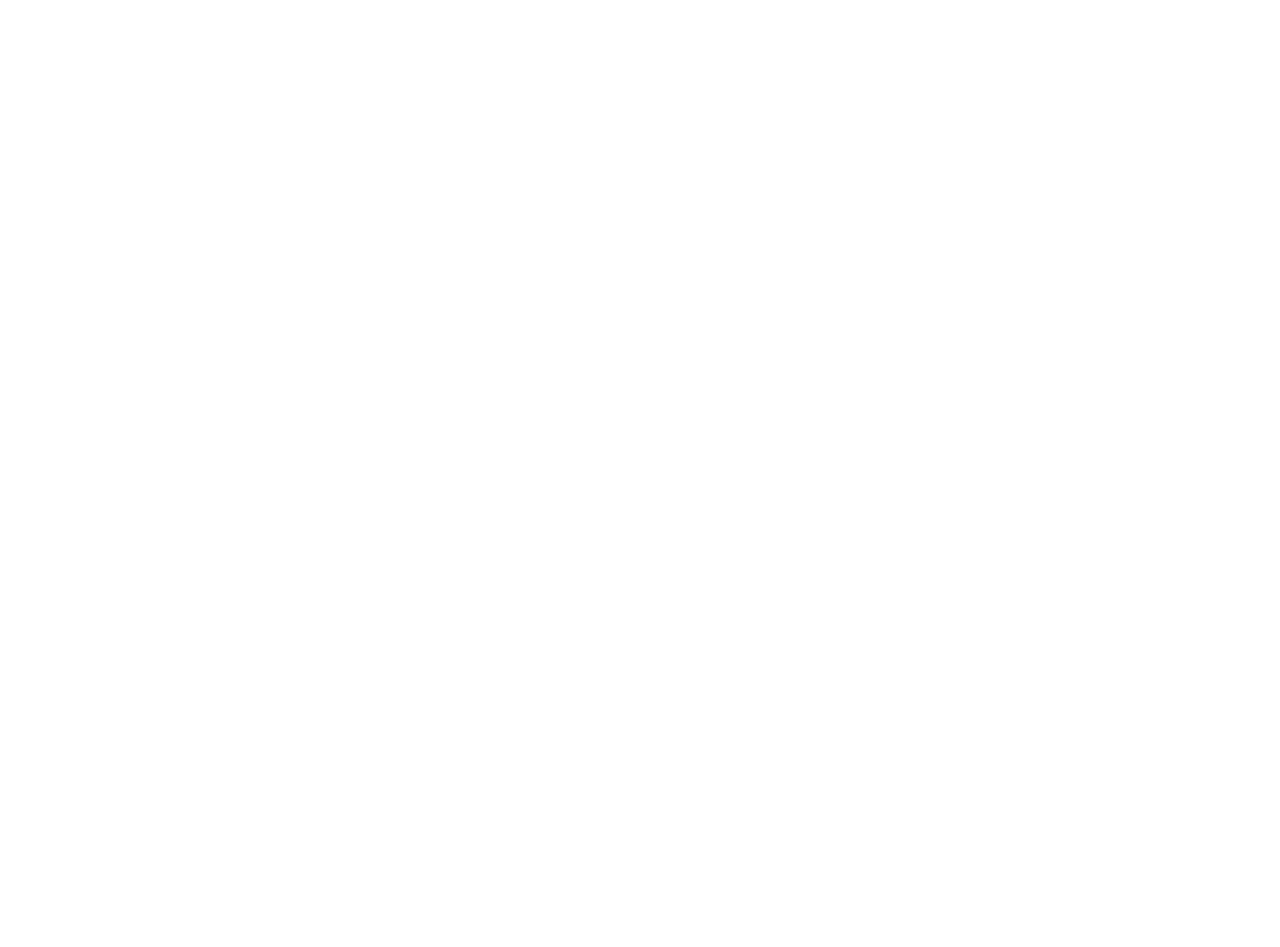
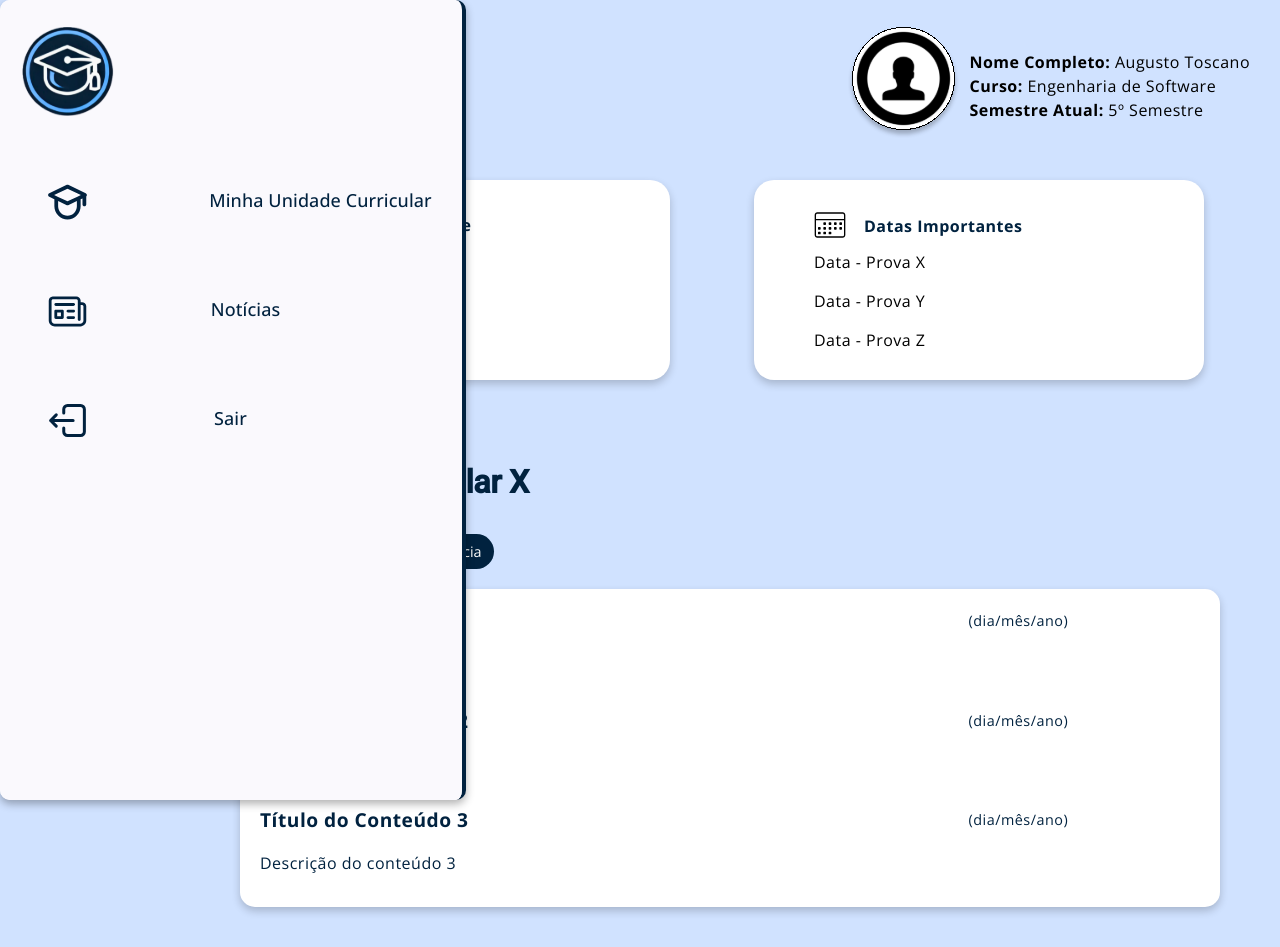
Before and after one commit to anafsantiago/Sistema-Academico-Front-End, an Angular app: page /uc-conteudo in a window 1280 px wide. Before the commit this address led to /. Before the commit the page ends 800 px from the top, so only its background shows below. Built offline with nearby package versions, Linux system fonts and the light colour scheme.

Commit message:
criação da página de conteúdo do aluno

```diff
--- a/src/app/app.routes.ts
+++ b/src/app/app.routes.ts
@@ -2,10 +2,12 @@
 import {LoginComponent} from './page/login/login.component';
 import {HomeAlunoComponent} from './page/home-aluno/home-aluno.component';
 import {RedefinirSenhaComponent} from './page/redefinir-senha/redefinir-senha.component';
+import {UcConteudoComponent} from './page/uc-conteudo/uc-conteudo.component';
 
 export const routes: Routes = [
   {path: '', redirectTo: 'login', pathMatch: 'full'},
   {path: 'login', component: LoginComponent},
   {path: 'home-aluno', component: HomeAlunoComponent},
-  {path: 'redefinir-senha', component: RedefinirSenhaComponent}
+  {path: 'redefinir-senha', component: RedefinirSenhaComponent},
+  {path: 'uc-conteudo', component:UcConteudoComponent}
 ];
--- /dev/null
+++ b/src/app/component/uc-conteudo-layout/uc-conteudo-layout.component.html
@@ -0,0 +1,34 @@
+<main>
+  <h1>Unidade Curricular X</h1>
+  <div class="btn-wrapper">
+    <button type="button" class="btn-conteudo">Conteúdo</button>
+    <button type="button" class="btn-notas">Notas e Frequência</button>
+  </div>
+  <section class="baloes">
+    <div class="balao">
+      <div class="conteudo-coluna">
+        <div class="conteudo-item">
+          <div class="texto">
+            <p class="titulo">Título do Conteúdo 1</p>
+            <p class="descricao">Descrição do conteúdo 1</p>
+          </div>
+          <span class="data">(dia/mês/ano)</span>
+        </div>
+        <div class="conteudo-item">
+          <div class="texto">
+            <p class="titulo">Título do Conteúdo 2</p>
+            <p class="descricao">Descrição do conteúdo 2</p>
+          </div>
+          <span class="data">(dia/mês/ano)</span>
+        </div>
+        <div class="conteudo-item">
+          <div class="texto">
+            <p class="titulo">Título do Conteúdo 3</p>
+            <p class="descricao">Descrição do conteúdo 3</p>
+          </div>
+          <span class="data">(dia/mês/ano)</span>
+        </div>
+      </div>
+    </div>
+  </section>
+</main>
--- /dev/null
+++ b/src/app/component/uc-conteudo-layout/uc-conteudo-layout.component.scss
@@ -0,0 +1,102 @@
+@import "../../../estilo/cores.scss";
+
+main {
+  display: flex;
+  flex-direction: column;
+  align-items: flex-start;
+  background-color: $blue-bg;
+  margin-left: 200px;
+  padding: 20px;
+}
+
+h1 {
+  font-size: 2em;
+  font-weight: bold;
+  color: $secondary-color;
+  margin-bottom: 20px;
+}
+
+.baloes {
+  display: grid;
+  gap: 50px;
+  justify-content: center;
+
+}
+
+
+.balao {
+  width: 980px;
+  max-width: 980px;
+  background-color: white;
+  border-radius: 15px;
+  box-shadow: 0 4px 8px rgba(0, 0, 0, 0.2);
+  padding: 20px;
+  display: flex;
+  align-items: flex-start;
+  justify-content: space-between;
+}
+
+.conteudo-coluna {
+  display: flex;
+  flex-direction: column;
+  gap: 20px; /* Espaçamento entre cada .conteudo-item */
+}
+
+.conteudo-item {
+  display: flex;
+  justify-content: space-between; /* Espaça a coluna de texto e a data */
+  align-items: flex-start;
+}
+
+.texto {
+  display: flex;
+  flex-direction: column;
+  gap: 5px; /* Espaçamento entre título e descrição */
+}
+
+.titulo {
+  font-weight: bold;
+  color: $secondary-color;
+  font-size: 1.2em;
+}
+
+.descricao {
+  color: $secondary-color;
+  font-size: 1em;
+}
+
+.data {
+  color: $secondary-color;
+  font-size: 0.9em;
+  align-self: flex-start; /* Alinha a data ao topo */
+  margin-left: 500px; /* Empurra a data para o lado direito */
+}
+.btn-wrapper {
+  display: flex;
+  gap: 10px;
+  margin-bottom: 20px;
+}
+
+.btn-conteudo,
+.btn-notas {
+  padding: 8px 12px;
+  border: none;
+  border-radius: 20px;
+  cursor: pointer;
+  font-size: 0.9em;
+  transition: opacity 0.3s ease;
+
+  &:hover {
+    opacity: 0.9;
+  }
+}
+
+.btn-conteudo {
+  background-color: $primary-color;
+  color: white;
+}
+
+.btn-notas {
+  background-color: $secondary-color;
+  color: white;
+}
--- /dev/null
+++ b/src/app/page/uc-conteudo/uc-conteudo.component.html
@@ -0,0 +1,7 @@
+<main>
+  <app-toolbar class="toolbar-overlay"></app-toolbar>
+  <app-user-options class="user-options-overlay"></app-user-options>
+  <p class="text">Olá, Aluno!</p>
+  <app-horario-data class="baloes"></app-horario-data>
+  <app-uc-conteudo-layout></app-uc-conteudo-layout>
+</main>
--- /dev/null
+++ b/src/app/page/uc-conteudo/uc-conteudo.component.scss
@@ -0,0 +1,40 @@
+@import "../../../estilo/cores.scss";
+.toolbar-overlay {
+  position: fixed;
+  top: 0;
+  left: 0;
+  z-index: 1000;
+}
+
+.user-options-overlay {
+  background-color: $blue-bg;
+  float: right;
+  margin-top: 30px;
+  margin-right: 10px;
+}
+
+main {
+  min-height: 100vh; // Altura total da tela, já que a toolbar é fixa
+  padding: 20px;
+  z-index: 1; /* Deve estar abaixo dos overlays */
+  background-color: $blue-bg;
+  flex-direction: column; /* Empilha os elementos verticalmente */
+
+}
+.text{
+  margin-top: 80px;
+  padding-left: 200px;
+  font-size: 35px;
+  font-weight: bolder;
+  color: $secondary-color;
+
+
+}
+.baloes{
+  display: flex;
+
+}
+
+.app-uc-conteudo{
+  width: 100%;
+}
```
Also changed, not shown: src/app/component/uc-conteudo-layout/uc-conteudo-layout.component.ts (added, +21 -0 lines), src/app/page/uc-conteudo/uc-conteudo.component.ts (added, +23 -0 lines), 2 other files (tests, documents, lock files or other folders).
